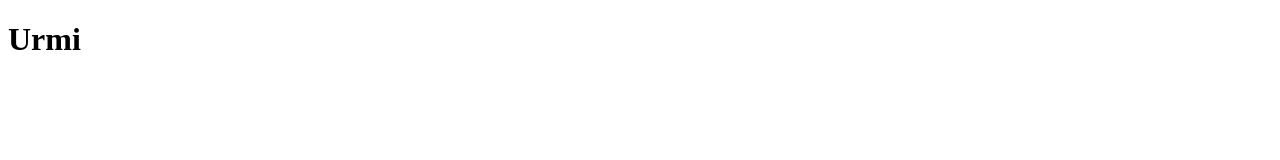
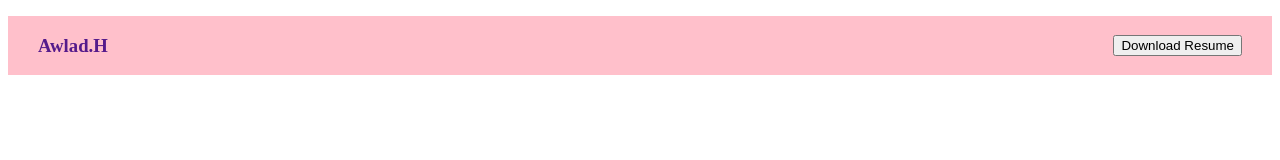
Before and after one commit to Tahsinurmi/Assignment-1, a plain HTML site: page index.html in a window 1280 px wide. Drawn offline with Linux system fonts and the light colour scheme; a web font is replaced by a local one.

Commit message:
nav bar created

```diff
--- a/index.html
+++ b/index.html
@@ -1,12 +1,21 @@
 <!DOCTYPE html>
 <html lang="en">
-<head>
-    <meta charset="UTF-8">
-    <meta name="viewport" content="width=device-width, initial-scale=1.0">
+  <head>
     <title>Portfolio</title>
-    <link rel="stylesheet" href="style.css">
-</head>
-<body>
-  <h1>Urmi</h1>
-</body>
+    <link rel="preconnect" href="https://fonts.googleapis.com">
+    <link rel="preconnect" href="https://fonts.gstatic.com" crossorigin>
+    <link href="https://fonts.googleapis.com/css2?family=Azeret+Mono:ital,wght@0,100..900;1,100..900&display=swap" rel="stylesheet">
+    <link rel="stylesheet" href="./style.css">
+  </head>
+   <body>
+    <header>
+      <nav>
+        <ul>
+            <li> <a href="">  <h3 class="nav-head">Awlad.H</h3>  </a> </li>
+            <li> <a href=""> <button class="nav-button">Download Resume</button> </a> </li>
+        </ul>
+      </nav>
+    </header>
+    <main></main>
+  </body>
 </html>
--- a/style.css
+++ b/style.css
@@ -0,0 +1,25 @@
+
+
+/* .azeret-mono-<uniquifier> {
+  font-family: "Azeret Mono", monospace;
+  font-optical-sizing: auto;
+  font-weight: <weight>;
+  font-style: normal;
+} */
+
+
+header{
+    background-color: pink;
+}
+/* Nav styles*/
+nav ul{
+    padding:0px 30px 0px;
+    list-style: none;
+    display: flex;
+    justify-content: space-between;
+    align-items: center;
+}
+
+nav ul li a{
+    text-decoration: none;
+}
```
